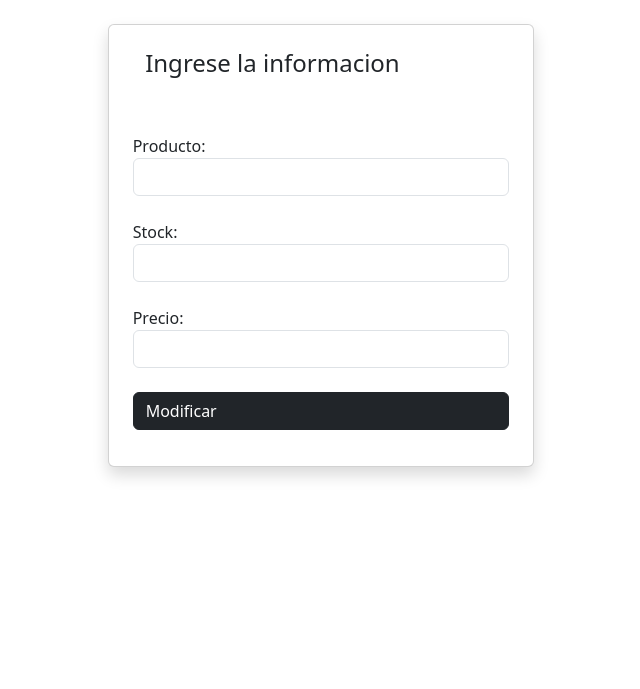
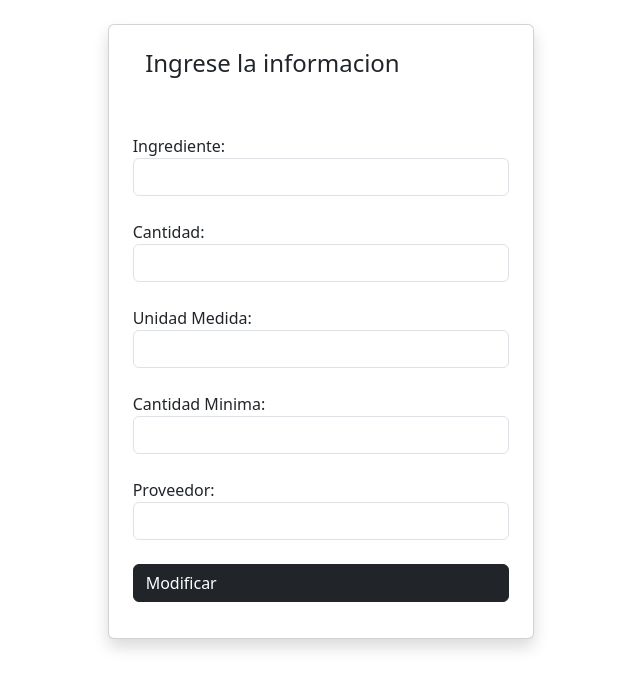
Before and after one commit to AlexisSalazar123/Proyecto-GitHub, a PHP site: page /actualizar.php?id=1 in a window 1280 px wide. Shown: the top 689 px of the page, without its empty margins (319-959 px from the left). Run offline with PHP 8.4, Linux system fonts and the light colour scheme; data that the repository does not hold is empty.

Commit message:
Actualize 'inventario.php'

```diff
--- a/Inventario/actualizar.php
+++ b/Inventario/actualizar.php
@@ -28,18 +28,28 @@
                         <div class="correo text-danger"></div>
                     </div>
                     <div class="mb-4">
-                        <label for="correo"><i class="bi bi-envelope-fill"></i> Producto:</label>
-                        <input type="text" class="form-control" name="producto" value="<?php echo $fila['producto'] ?>">
+                        <label for="correo"><i class="bi bi-envelope-fill"></i> Ingrediente:</label>
+                        <input type="text" class="form-control" name="nombre_ingrediente" value="<?php echo $fila['nombre_ingrediente'] ?>">
                         <div class="correo text-danger"></div>
                     </div>
                     <div class="mb-4">
-                        <label for="correo"><i class="bi bi-envelope-fill"></i> Stock:</label>
-                        <input type="text" class="form-control" name="stock" value="<?php echo $fila['stock'] ?>">
+                        <label for="correo"><i class="bi bi-envelope-fill"></i> Cantidad:</label>
+                        <input type="text" class="form-control" name="cantidad" value="<?php echo $fila['cantidad'] ?>">
                         <div class="correo text-danger"></div>
                     </div>
                     <div class="mb-4">
-                        <label for="correo"><i class="bi bi-envelope-fill"></i> Precio:</label>
-                        <input type="text" class="form-control" name="precio" value="<?php echo $fila['precio'] ?>">
+                        <label for="correo"><i class="bi bi-envelope-fill"></i> Unidad Medida:</label>
+                        <input type="text" class="form-control" name="unidad_medida" value="<?php echo $fila['unidad_medida'] ?>">
+                        <div class="correo text-danger"></div>
+                    </div>
+                    <div class="mb-4">
+                        <label for="correo"><i class="bi bi-envelope-fill"></i> Cantidad Minima:</label>
+                        <input type="text" class="form-control" name="cantidad_minima" value="<?php echo $fila['cantidad_minima'] ?>">
+                        <div class="correo text-danger"></div>
+                    </div>
+                    <div class="mb-4">
+                        <label for="correo"><i class="bi bi-envelope-fill"></i> Proveedor:</label>
+                        <input type="text" class="form-control" name="proveedor" value="<?php echo $fila['proveedor'] ?>">
                         <div class="correo text-danger"></div>
                     </div>
                     <div class="mb-2">
```
Also changed, not shown: Inventario/update.php (+7 -5 lines).
